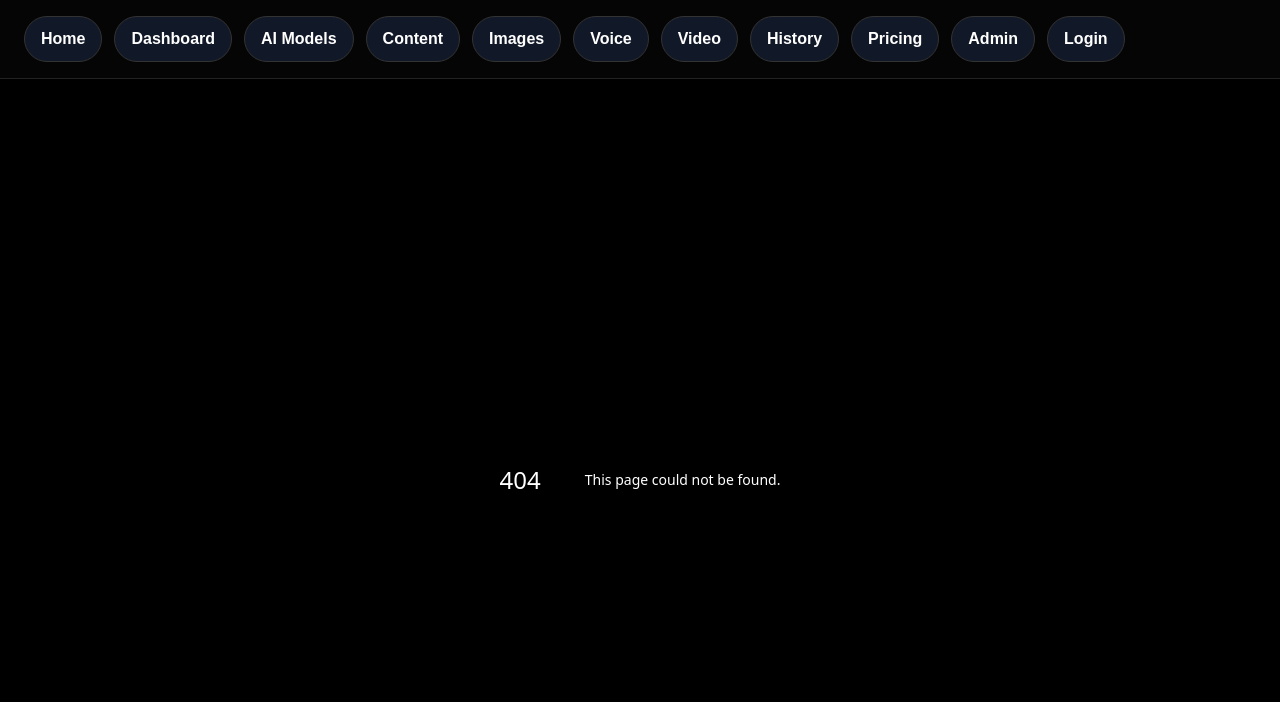
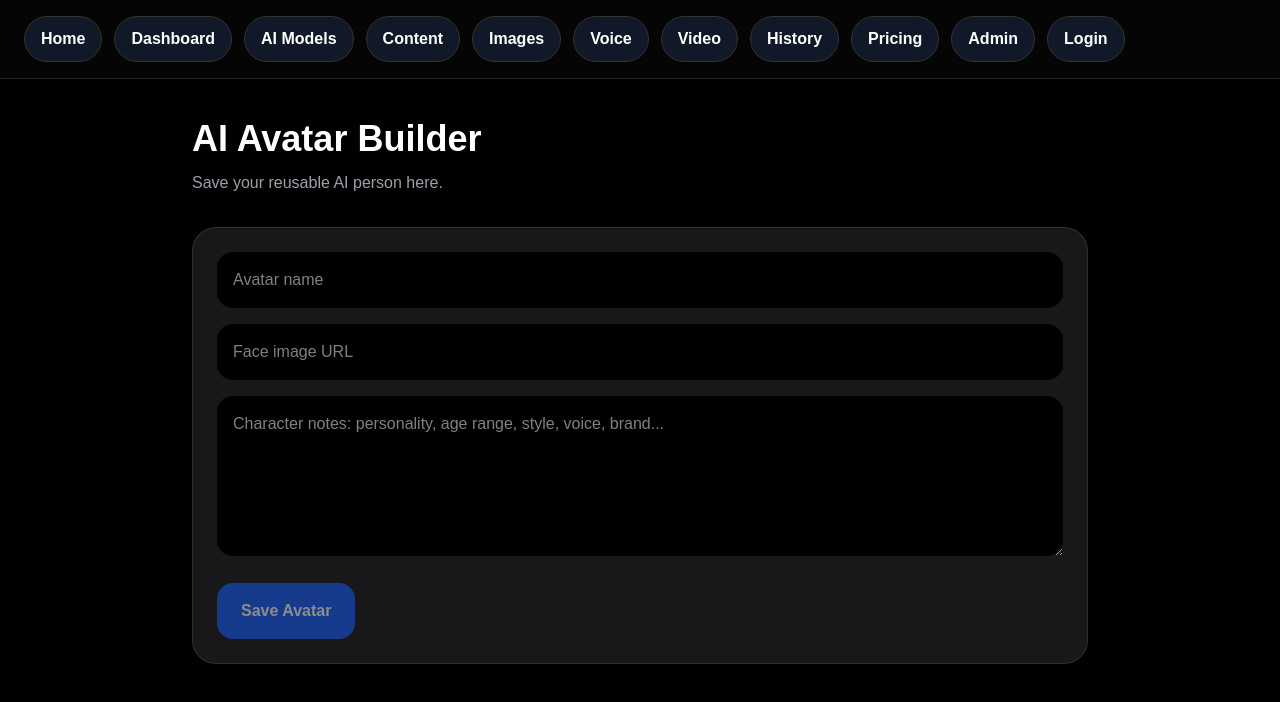
Before and after one commit to lou-delgado34/ai-cash-creator-studio, a Next.js app: page /avatar-builder in a window 1280 px wide. Before the commit this address had no page. Shown: the top 702 px of the page. Built offline with nearby package versions, Linux system fonts and the light colour scheme.

Commit message:
add avatar builder page

```diff
--- /dev/null
+++ b/app/avatar-builder/page.tsx
@@ -0,0 +1,84 @@
+"use client";
+
+import { useState } from "react";
+
+const USER_EMAIL = "lou.delgado.pfs@gmail.com";
+
+export default function AvatarBuilderPage() {
+  const [avatarName, setAvatarName] = useState("");
+  const [imageUrl, setImageUrl] = useState("");
+  const [notes, setNotes] = useState("");
+  const [message, setMessage] = useState("");
+
+  async function saveAvatar() {
+    setMessage("Saving...");
+
+    const res = await fetch("/api/save-avatar", {
+      method: "POST",
+      headers: {
+        "Content-Type": "application/json",
+      },
+      body: JSON.stringify({
+        email: USER_EMAIL,
+        avatar_name: avatarName,
+        image_url: imageUrl,
+        character_notes: notes,
+      }),
+    });
+
+    const data = await res.json();
+
+    if (data.success) {
+      setMessage("Avatar saved.");
+      setAvatarName("");
+      setImageUrl("");
+      setNotes("");
+    } else {
+      setMessage(data.error || "Save failed.");
+    }
+  }
+
+  return (
+    <main className="min-h-screen bg-black px-6 py-10 text-white">
+      <section className="mx-auto max-w-4xl">
+        <h1 className="text-4xl font-bold">AI Avatar Builder</h1>
+        <p className="mt-3 text-zinc-400">
+          Save your reusable AI person here.
+        </p>
+
+        <div className="mt-8 rounded-3xl border border-white/10 bg-zinc-900 p-6">
+          <input
+            value={avatarName}
+            onChange={(e) => setAvatarName(e.target.value)}
+            className="w-full rounded-2xl bg-black p-4 text-white"
+            placeholder="Avatar name"
+          />
+
+          <input
+            value={imageUrl}
+            onChange={(e) => setImageUrl(e.target.value)}
+            className="mt-4 w-full rounded-2xl bg-black p-4 text-white"
+            placeholder="Face image URL"
+          />
+
+          <textarea
+            value={notes}
+            onChange={(e) => setNotes(e.target.value)}
+            className="mt-4 min-h-40 w-full rounded-2xl bg-black p-4 text-white"
+            placeholder="Character notes: personality, age range, style, voice, brand..."
+          />
+
+          <button
+            onClick={saveAvatar}
+            disabled={!avatarName || !imageUrl}
+            className="mt-5 rounded-2xl bg-blue-600 px-6 py-4 font-bold hover:bg-blue-500 disabled:opacity-50"
+          >
+            Save Avatar
+          </button>
+
+          {message && <p className="mt-4 text-yellow-400">{message}</p>}
+        </div>
+      </section>
+    </main>
+  );
+}
```
